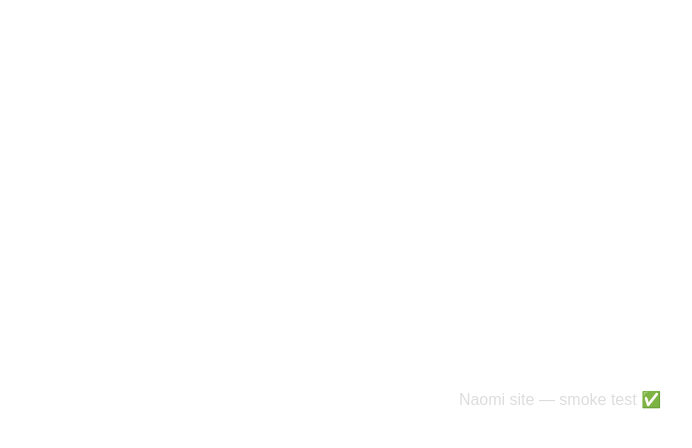
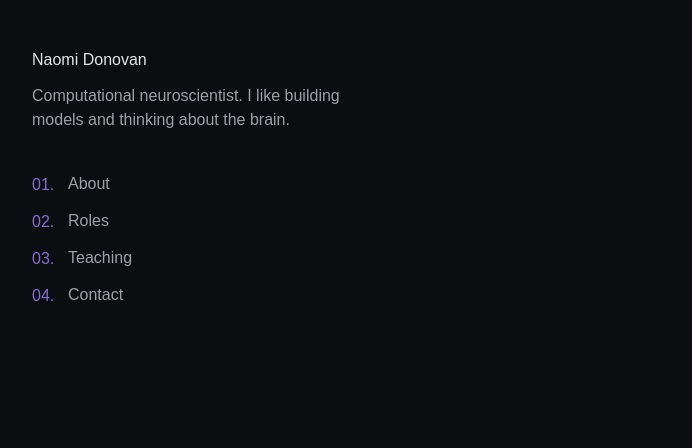
Before and after one commit to naomidonovan1/naomidonovan-site, a Next.js app: page / in a window 1280 px wide. Shown: the top 448 px of the page, without its empty margins (80-772 px from the left). Built offline with nearby package versions, Linux system fonts and the light colour scheme.

Commit message:
now just implementing the nav bar

```diff
--- a/src/app/page.tsx
+++ b/src/app/page.tsx
@@ -14,160 +14,157 @@ import { motion } from "framer-motion";
 import { SiGithub, SiLinkedin, SiGmail, SiGoogledocs } from "react-icons/si";
 import { i } from "framer-motion/client";
 
+const sections = [
+  { id: "about", title: "About" },
+  { id: "roles", title: "Roles" },
+  { id: "teaching", title: "Teaching" },
+  { id: "contact", title: "Contact" },
+];
+
+const roles = [
+  {
+    role: "Graduate Student",
+    org: "University of California, San Francisco (UCSF)",
+    period: "Aug 2023 — present",
+    summary:
+      "In the Neuroscience Graduate Program, working in the lab of Dr. Reza Abbasi-Asl. Building deep-learning models and analyzing large-scale neural time-series datasets.",
+  },
+  {
+    role: "Research Intern",
+    org: 'École Polytechnique Fédérale de Lausanne (EPFL)',
+    period: "May 2023 - Aug 2022",
+    summary:
+      "Worked with Dr. Carl Petersen and the Blue Brain Project to build a biophysically-realistic model of the rat barrel cortex.",
+  },
+  {
+    role: "Research Assistant",
+    org: "Johns Hopkins School of Medicine",
+    period: "May 2021 - May 2023",
+    summary:
+      "Worked with Dr. Patrick Kanold on a project focused on mapping tonotopic maps in the audtiory cortex of mice using widefield and 2-photon calcium imaging.",
+    publications:
+      ["Babola TA*, Donovan N*, Darcy SS*, Spjut CD, & Kanold PO (2025). Limiting hearing loss in transgenic mouse models. eNeuro. https://doi.org/10.1523/ENEURO.0465-24.2025 (* shared first author)",
+        "Donovan N, Babola TA, Darcy SS, & Kanold PO (2023, April). Preventing progressive hearing loss in common transgenic mouse lines. Poster presented at Day of Undergraduate Research in Engineering, the Arts & Humanities, Medicine, and the Sciences (DREAMS), Johns Hopkins University, Baltimore, MD."
+      ]
+
+  }
+];
+
 export default function Home() {
   return (
-    <main style={{ minHeight: "100vh", display: "grid", placeItems: "center", color: "#ddd" }}>
-      <h1>Naomi site — smoke test ✅</h1>
-    </main>
+    <main className="min-h-screen bg-[#0b0d10] text-zinc-200 selection:bg-violet-400/30">
+      <div className="mx-auto max-w-6xl px-6 md:px-8 lg:px-12">
+        <div className="grid gap-8 lg:grid-cols-[380px_1fr] lg:gap-16 py-12">
+          {/* Left column */}
+          <aside className="sticky top-10 self-start">
+            <motion.h1
+              initial={{ opacity: 0, y: 8 }}
+              animate={{ opacity: 1, y: 0 }}
+              transition={{ duration: 0.5 }}
+            // className="text-4xl font-semibold tracking-tight text-zinc-50"
+            >
+              Naomi Donovan
+            </motion.h1>
+            <p className="mt-3 max-w-xs text-zinc-400">
+              Computational neuroscientist. I like building models and thinking about the brain.
+            </p>
+
+            {/* Quick nav */}
+            <nav className="mt-10 hidden lg:block">
+              <ul className="space-y-3">
+                {sections.map((s, i) => (
+                  <li key={s.id}>
+                    <a
+                      href={`#${s.id}`}
+                      className="group inline-flex items-center gap-3 text-zinc-400 hover:text-zinc-100"
+                    >
+                      <span className="w-6 text-violet-400/80">
+                        {String(i + 1).padStart(2, "0")}.
+                      </span>
+                      <span className="border-b border-transparent group-hover:border-violet-400/60">
+                        {s.title}
+                      </span>
+                    </a>
+                  </li>
+                ))}
+              </ul>
+            </nav>
+          </aside>
+        </div >
+      </div >
+    </main >
   );
 }
 
-// const sections = [
-//   { id: "about", title: "About" },
-//   { id: "roles", title: "Roles" },
-//   { ID: "teaching", title: "Teaching" },
-//   { id: "contact", title: "Contact" },
-// ];
+{/* Socials */ }
+{/* <div className="mt-10 flex items-center gap-4 text-zinc-400">
+              <a aria-label="GitHub" href="https:github.com/naomidonovan1" className="hover:text-zinc-100">
+                <SiGithub size={24} />
+              </a>
+              <a aria-label="LinkedIn" href="https:www.linkedin.com/in/naomidonovan/" className="hover:text-zinc-100">
+                <SiLinkedin size={24} />
+              </a>
+              <a aria-label="Email" href="mailto:naomi.donovan@ucsf.edu" className="hover:text-zinc-100">
+                <SiGmail size={24} />
+              </a>
+              <a aria-label="CV" href="../../public/naomidonovan_cv_oct08_2025.pdf" className="hover:text-zinc-100">
+                <SiGoogledocs size={24} />
+              </a>
+            </div>
+          </aside> */}
 
-// const roles = [
-//   {
-//     role: "Graduate Student",
-//     org: "University of California, San Francisco (UCSF)",
-//     period: "Aug 2023 — present",
-//     summary:
-//       "In the Neuroscience Graduate Program, working in the lab of Dr. Reza Abbasi-Asl. Building deep-learning models and analyzing large-scale neural time-series datasets.",
-//   },
-//   {
-//     role: "Research Intern",
-//     org: 'École Polytechnique Fédérale de Lausanne (EPFL)',
-//     period: "May 2023 - Aug 2022",
-//     summary:
-//       "Worked with Dr. Carl Petersen and the Blue Brain Project to build a biophysically-realistic model of the rat barrel cortex.",
-//   },
-//   {
-//     role: "Research Assistant",
-//     org: "Johns Hopkins School of Medicine",
-//     period: "May 2021 - May 2023",
-//     summary:
-//       "Worked with Dr. Patrick Kanold on a project focused on mapping tonotopic maps in the audtiory cortex of mice using widefield and 2-photon calcium imaging.",
-//     publications:
-//       ["Babola TA*, Donovan N*, Darcy SS*, Spjut CD, & Kanold PO (2025). Limiting hearing loss in transgenic mouse models. eNeuro. https://doi.org/10.1523/ENEURO.0465-24.2025 (* shared first author)",
-//         "Donovan N, Babola TA, Darcy SS, & Kanold PO (2023, April). Preventing progressive hearing loss in common transgenic mouse lines. Poster presented at Day of Undergraduate Research in Engineering, the Arts & Humanities, Medicine, and the Sciences (DREAMS), Johns Hopkins University, Baltimore, MD."
-//       ]
+{/* Right column */ }
+{/* <main className="pb-24">
+              <Section id="about" index={1} title="About">
+                <p className="leading-relaxed text-zinc-300">
+                  I’m a third-year neuroscience PhD candidate at UCSF working on building deep-learning models
+                  to better understand how neurons communicate to each other and represent the external world.
+                </p>
+              </Section>
 
-//   }
-// ];
+              <Section id="roles" index={2} title="Roles">
+                {roles.map((e, idx) => (
+                  <div key={idx} className="mb-6">
+                    <h3 className="text-lg font-medium text-zinc-100">
+                      {e.role} <span className="text-violet-400/80"> {e.org}</span>
+                    </h3>
+                    <p className="text-sm text-zinc-400">{e.period}</p>
+                    <p className="mt-2 text-zinc-300">{e.summary}</p> */}
 
-// export default function Home() {
-//   return (
-//     <main className="min-h-screen bg-[#0b0d10] text-zinc-200 selection:bg-violet-400/30">
-//       <div className="mx-auto max-w-6xl px-6 md:px-8 lg:px-12">
-//         <div className="grid gap-8 lg:grid-cols-[380px_1fr] lg:gap-16 py-12">
-//           {/* Left column */}
-//           <aside className="sticky top-10 self-start">
-//             <motion.h1
-//               initial={{ opacity: 0, y: 8 }}
-//               animate={{ opacity: 1, y: 0 }}
-//               transition={{ duration: 0.5 }}
-//               className="text-4xl font-semibold tracking-tight text-zinc-50"
-//             >
-//               Naomi Donovan
-//             </motion.h1>
-//             <p className="mt-3 max-w-xs text-zinc-400">
-//               Computational neuroscientist. I like building models and thinking about the brain.
-//             </p>
+{/* show publications only if at least one exists */ }
+{/* {e.publications && e.publications.length > 0 && (
+                      <div className="mt-3 space-y-1 text-sm text-zinc-400">
+                        {e.publications.map((p, i) => (
+                          <p key={i}> -- {p}</p>
+                        ))}
+                      </div>
+                    )}
+                  </div>
+                ))}
+              </Section> */}
 
-//             {/* Quick nav */}
-//             <nav className="mt-10 hidden lg:block">
-//               <ul className="space-y-3">
-//                 {sections.map((s, i) => (
-//                   <li key={s.id}>
-//                     <a
-//                       href={`#${s.id}`}
-//                       className="group inline-flex items-center gap-3 text-zinc-400 hover:text-zinc-100"
-//                     >
-//                       <span className="w-6 text-violet-400/80">
-//                         {String(i + 1).padStart(2, "0")}.
-//                       </span>
-//                       <span className="border-b border-transparent group-hover:border-violet-400/60">
-//                         {s.title}
-//                       </span>
-//                     </a>
-//                   </li>
-//                 ))}
-//               </ul>
-//             </nav>
-
-//             {/* Socials */}
-//             <div className="mt-10 flex items-center gap-4 text-zinc-400">
-//               <a aria-label="GitHub" href="https://github.com/naomidonovan1" className="hover:text-zinc-100">
-//                 <SiGithub size={24} />
-//               </a>
-//               <a aria-label="LinkedIn" href="https://www.linkedin.com/in/naomidonovan/" className="hover:text-zinc-100">
-//                 <SiLinkedin size={24} />
-//               </a>
-//               <a aria-label="Email" href="mailto:naomi.donovan@ucsf.edu" className="hover:text-zinc-100">
-//                 <SiGmail size={24} />
-//               </a>
-//               <a aria-label="CV" href="../../public/naomidonovan_cv_oct08_2025.pdf" className="hover:text-zinc-100">
-//                 <SiGoogledocs size={24} />
-//               </a>
-//             </div>
-//           </aside>
-
-//           {/* Right column */}
-//           <main className="pb-24">
-//             <Section id="about" index={1} title="About">
-//               <p className="leading-relaxed text-zinc-300">
-//                 I’m a third-year neuroscience PhD candidate at UCSF working on building deep-learning models
-//                 to better understand how neurons communicate to each other and represent the external world.
-
-//               </p>
-//             </Section>
-
-//             <Section id="roles" index={2} title="Roles">
-//               {roles.map((e, idx) => (
-//                 <div key={idx} className="mb-6">
-//                   <h3 className="text-lg font-medium text-zinc-100">
-//                     {e.role} <span className="text-violet-400/80"> {e.org}</span>
-//                   </h3>
-//                   <p className="text-sm text-zinc-400">{e.period}</p>
-//                   <p className="mt-2 text-zinc-300">{e.summary}</p>
-
-//                   {/* show publications only if at least one exists */}
-//                   {e.publications && e.publications.length > 0 && (
-//                     <div className="mt-3 space-y-1 text-sm text-zinc-400">
-//                       {e.publications.map((p, i) => (
-//                         <p key={i}> -- {p}</p>
-//                       ))}
-//                     </div>
-//                   )}
-//                 </div>
-//               ))}
-//             </Section>
-
-//           </main>
+{/* </main> */ }
 //         </div >
 //       </div >
 //     </main >
 //   );
 // }
 
-// function Section({ id, index, title, children }: any) {
-//   return (
-//     <section id={id} className="scroll-mt-24">
-//       <motion.h2
-//         initial={{ opacity: 0, y: 8 }}
-//         whileInView={{ opacity: 1, y: 0 }}
-//         viewport={{ once: true }}
-//         transition={{ duration: 0.45 }}
-//         className="flex items-center gap-3 text-2xl font-semibold text-zinc-100"
-//       >
-//         <span className="text-violet-400/80">{String(index).padStart(2, "0")}.</span>
-//         {title}
-//         <span className="h-[1px] flex-1 bg-gradient-to-r from-violet-400/40 via-transparent to-transparent" />
-//       </motion.h2>
-//       <div className="mt-5">{children}</div>
-//     </section>
-//   );
-// }
+function Section({ id, index, title, children }: any) {
+  return (
+    <section id={id} className="scroll-mt-24">
+      <motion.h2
+        initial={{ opacity: 0, y: 8 }}
+        whileInView={{ opacity: 1, y: 0 }}
+        viewport={{ once: true }}
+        transition={{ duration: 0.45 }}
+      // className="flex items-center gap-3 text-2xl font-semibold text-zinc-100"
+      >
+        <span className="text-violet-400/80">{String(index).padStart(2, "0")}.</span>
+        {title}
+        <span className="h-[1px] flex-1 bg-gradient-to-r from-violet-400/40 via-transparent to-transparent" />
+      </motion.h2>
+      <div className="mt-5">{children}</div>
+    </section>
+  );
+}
```
